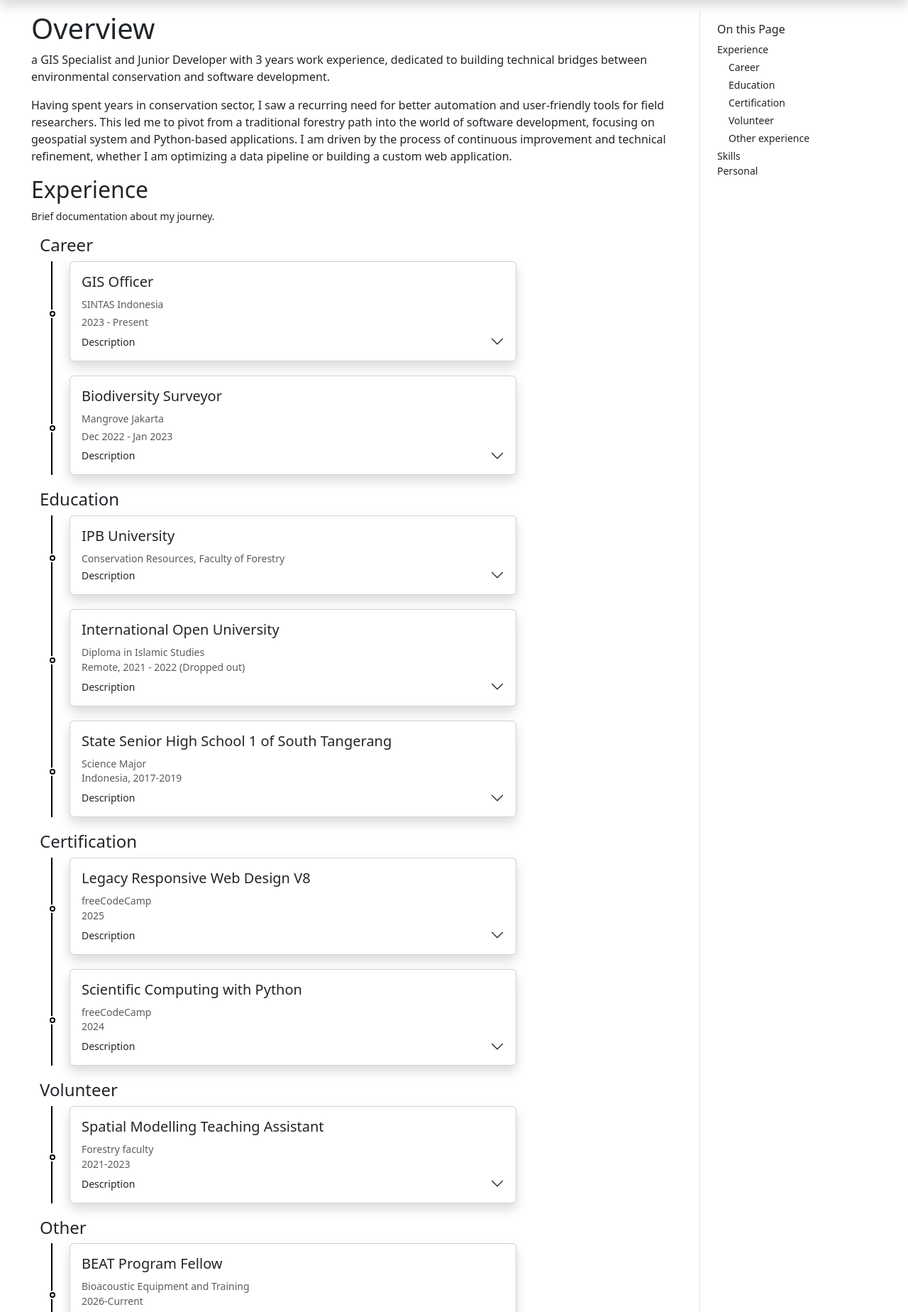
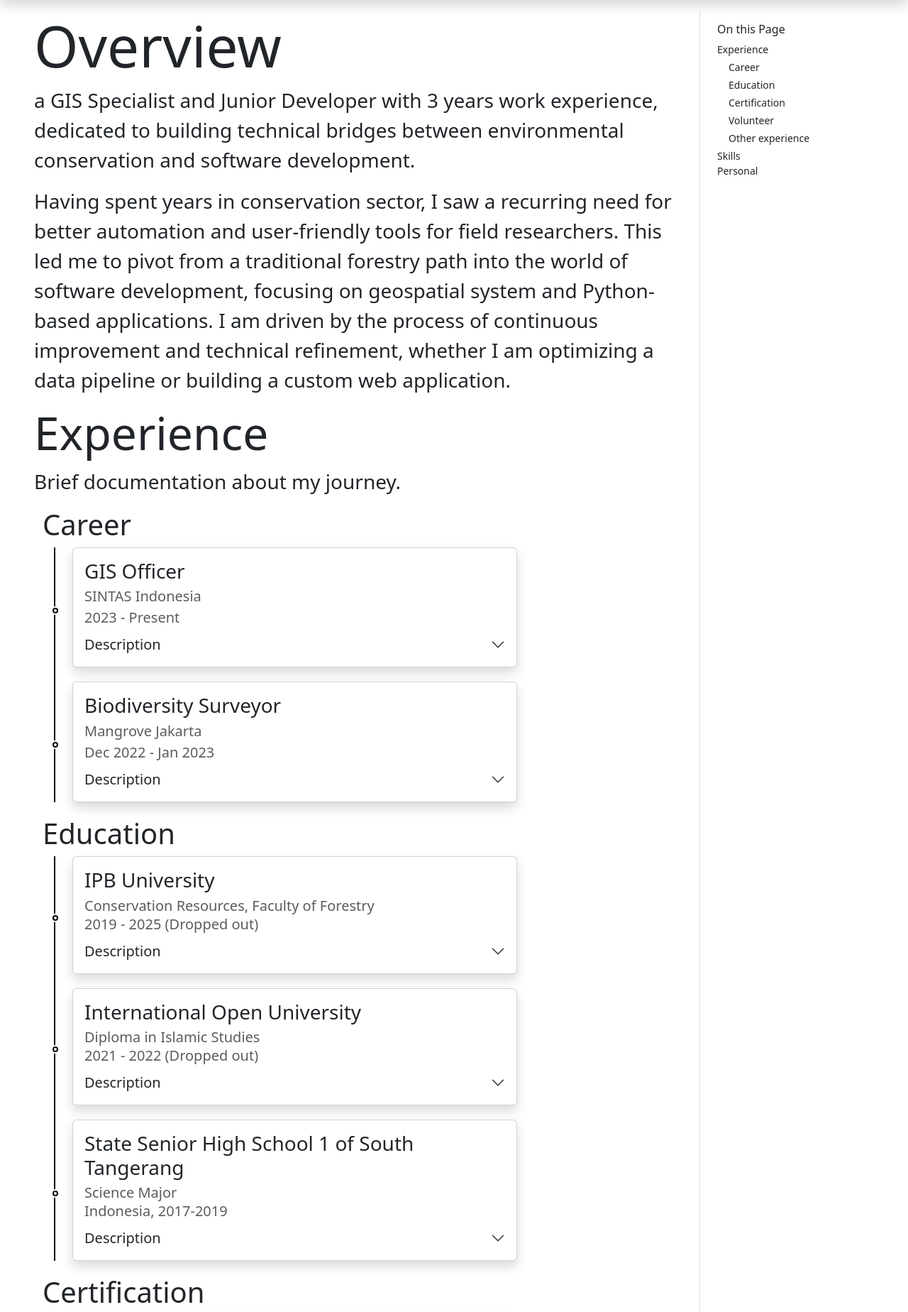
Before and after one commit to gPaluzi/gioWeb, a Flask app: page /about in a window 1280 px wide. Shown: the part 72-1920 px from the top of the page at 71% size. Run offline with Flask 3, Linux system fonts and the light colour scheme.

Commit message:
mod experience font-size

```diff
--- a/data/about.json
+++ b/data/about.json
@@ -26,13 +26,13 @@
             {
                 "place": "IPB University",
                 "major": "Conservation Resources, Faculty of Forestry",
-                "timeplace": "Indonesia, 2019 - 2025 (Dropped out)",
+                "time": "2019 - 2025 (Dropped out)",
                 "description":"Lorem ipsum dolor sit amet consectetur adipiscing elit."
             },
             {
                 "place": "International Open University",
                 "major": "Diploma in Islamic Studies",
-                "time": "Remote, 2021 - 2022  (Dropped out)",
+                "time": "2021 - 2022  (Dropped out)",
                 "description":"Lorem ipsum dolor sit amet consectetur adipiscing elit."
             },
             {
--- a/templates/about.html
+++ b/templates/about.html
@@ -5,50 +5,47 @@
     <div class="row">
 
         <!-- Content -->
-        <div class="col-9">
+        <div class="col-9 ps-3">
 
             <!-- Opening paragraph -->
             <div class="container-fluid">
-                <h1 class="display-4 fs-1 fw-medium">{{ about.opening.title }}</h1>
+                <h1 class="display-1 fw-normal">{{ about.opening.title }}</h1>
                 {% for p in about.opening.paragraph %}
-                <p class="lead fs-6"> {{ p }}</p>
+                <p class="lead fs-3"> {{ p }}</p>
                 {% endfor %}
             </div>
 
             <!-- Content sections -->
-
             <!-- Experience section -->
             <div class="container-fluid">
-                <h2 class="display-6 fs-2 fw-medium" id="experience">Experience</h2>
-                <p  class="small fw-light">{{ about.experience.intro }}</p>
+                <h2 class="display-3 fw-normal" id="experience">Experience</h2>
+                <p  class="lead fs-3">{{ about.experience.intro }}</p>
 
                 <!-- Career subsection -->
                 <div class="container-fluid ps-6">
-                    <h3 class="display-6 fs-4 fw-medium" id="career">Career</h3>
+                    <h3 class="display-6 fw-normal" id="career">Career</h3>
                     <div class="timeline fw-light">
                         {% for job in about.experience.career %}
                         <div class="timeline-item card shadow w-75">
                             <div class="card-body">
-                                <h3 class="card-title fs-5 fw-medium mb-3">
+                                <h4 class="card-title fs-3 fw-medium mb-2">
                                     {{ job.title }}
-                                </h3>
-                                <h4 class="card-subtitle small mb-2 fw-normal text-body-secondary">
+                                </h4>
+                                <p class="card-subtitle fs-5 mb-0 fw-normal text-body-secondary">
                                     {{ job.place }}
-                                </h4>
-                                <h5 class="card-title small mb-2 fw-normal text-body-secondary">
+                                </p>
+                                <p class="card-title fs-5 mb-2 fw-normal text-body-secondary">
                                     {{ job.period }}
-                                </h5>
+                                </p>
                                 <div class="accordion accordion-flush" id="accordionExample">
                                     <div class="accordion-item border-0">
                                         <p class="accordion-header">
-                                            <button class="accordion-button collapsed px-0 py-0 fs-6 fw-light" type="button" data-bs-toggle="collapse" data-bs-target="#collapse{{ loop.index }}">
-                                                <p class="small mb-0">
-                                                    Description
-                                                </p>
+                                            <button class="accordion-button collapsed px-0 py-0 fs-5 mb-0 fw-light" type="button" data-bs-toggle="collapse" data-bs-target="#collapse{{ loop.index }}">
+                                                Description
                                             </button>
                                         </p>
                                         <div id="collapse{{ loop.index }}" class="accordion-collapse collapse" data-bs-parent="#accordionExample">
-                                            <div class="accordion-body px-0 pt-2 pb-0 small">
+                                            <div class="accordion-body px-0 pt-2 pb-0 fs-5">
                                                 {{job.description}}
                                             </div>
                                         </div>
@@ -60,31 +57,29 @@
                     </div>
 
                     <!-- Education subsection -->
-                    <h3 class="display-6 fs-4 fw-medium" id="education">Education</h3>
+                    <h3 class="display-6 fw-normal" id="education">Education</h3>
                     <div class="timeline fw-light">
                         {% for job in about.experience.education %}
                         <div class="timeline-item card shadow w-75">
                             <div class="card-body">
-                                <h3 class="card-title fs-5 fw-medium mb-3">
+                                <h4 class="card-title fs-3 fw-medium mb-2">
                                     {{ job.place }}
-                                </h3>
-                                <h4 class="card-subtitle small mb-2 fw-normal text-body-secondary">
+                                </h4>
+                                <p class="card-subtitle fs-5 mb-0 fw-normal text-body-secondary">
                                     {{ job.major }}
-                                </h4>
-                                <h5 class="card-subtitle small mb-2 fw-normal text-body-secondary">
+                                </p>
+                                <p class="card-subtitle fs-5 mb-2 fw-normal text-body-secondary">
                                     {{ job.time}}
-                                </h5>
+                                </p>
                                 <div class="accordion accordion-flush" id="accordionExample">
                                     <div class="accordion-item border-0">
                                         <p class="accordion-header">
-                                            <button class="accordion-button collapsed px-0 py-0 fs-6 fw-light" type="button" data-bs-toggle="collapse" data-bs-target="#collapse{{ loop.index }}">
-                                                <p class="small mb-0">
-                                                    Description
-                                                </p>
+                                            <button class="accordion-button collapsed px-0 py-0 fs-5 mb-0 fw-light" type="button" data-bs-toggle="collapse" data-bs-target="#collapse{{ loop.index }}">
+                                                Description
                                             </button>
                                         </p>
                                         <div id="collapse{{ loop.index }}" class="accordion-collapse collapse" data-bs-parent="#accordionExample">
-                                            <div class="accordion-body px-0 pt-2 pb-0 small">
+                                            <div class="accordion-body px-0 pt-2 pb-0 fs-5">
                                                 {{job.description}}
                                             </div>
                                         </div>
@@ -96,31 +91,29 @@
                     </div>
 
                     <!-- Certification subection -->
-                    <h3 class="display-6 fs-4 fw-medium" id="certification">Certification</h3>
+                    <h3 class="display-6 fw-normal" id="certification">Certification</h3>
                     <div class="timeline fw-light">
                         {% for job in about.experience.certification %}
                         <div class="timeline-item card shadow w-75">
                             <div class="card-body">
-                                <h3 class="card-title fs-5 fw-medium mb-3">
+                                <h4 class="card-title fs-3 fw-medium mb-2">
                                     {{ job.title }}
-                                </h3>
-                                <h4 class="card-subtitle small mb-2 fw-normal text-body-secondary">
+                                </h4>
+                                <p class="card-subtitle fs-5 mb-0 fw-normal text-body-secondary">
                                     {{ job.publisher }}
-                                </h4>
-                                <h5 class="card-subtitle small mb-2 fw-normal text-body-secondary">
+                                </p>
+                                <p class="card-subtitle fs-5 mb-2 fw-normal text-body-secondary">
                                     {{ job.time }}
-                                </h5>
+                                </p>
                                 <div class="accordion accordion-flush" id="accordionExample">
                                     <div class="accordion-item border-0">
                                         <p class="accordion-header">
-                                            <button class="accordion-button collapsed px-0 py-0 fs-6 fw-light" type="button" data-bs-toggle="collapse" data-bs-target="#collapse{{ loop.index }}">
-                                                <p class="small mb-0">
-                                                    Description
-                                                </p>
+                                            <button class="accordion-button collapsed px-0 py-0 fs-5 mb-0 fw-light" type="button" data-bs-toggle="collapse" data-bs-target="#collapse{{ loop.index }}">
+                                                Description
                                             </button>
                                         </p>
                                         <div id="collapse{{ loop.index }}" class="accordion-collapse collapse" data-bs-parent="#accordionExample">
-                                            <div class="accordion-body px-0 pt-2 pb-0 small">
+                                            <div class="accordion-body px-0 pt-2 pb-0 fs-5">
                                                 {{job.description}}
                                             </div>
                                         </div>
@@ -132,31 +125,29 @@
                     </div>
 
                     <!-- Volunteer subsection -->
-                    <h3 class="display-6 fs-4 fw-medium" id="volunteer">Volunteer</h3>
+                    <h3 class="display-6 fw-normal" id="volunteer">Volunteer</h3>
                     <div class="timeline fw-light">
                         {% for job in about.experience.volunteer %}
                         <div class="timeline-item card shadow w-75">
                             <div class="card-body">
-                                <h3 class="card-title fs-5 mb-3 fw-medium">
+                                <h4 class="card-title fs-3 fw-medium mb-2">
                                     {{ job.activity }}
-                                </h3>
-                                <h4 class="card-subtitle small mb-2 fw-normal text-body-secondary">
+                                </h4>
+                                <p class="card-subtitle fs-5 mb-0 fw-normal text-body-secondary">
                                     {{ job.place }}
-                                </h4>
-                                <h5 class="card-subtitle small mb-2 fw-normal text-body-secondary">
+                                </p>
+                                <p class="card-subtitle fs-5 mb-2 fw-normal text-body-secondary">
                                     {{ job.time }}
-                                </h5>
+                                </p>
                                 <div class="accordion accordion-flush" id="accordionExample">
                                     <div class="accordion-item border-0">
                                         <p class="accordion-header">
-                                            <button class="accordion-button collapsed px-0 py-0 fs-6 fw-light" type="button" data-bs-toggle="collapse" data-bs-target="#collapse{{ loop.index }}">
-                                                <p class="small mb-0">
-                                                    Description
-                                                </p>
+                                            <button class="accordion-button collapsed px-0 py-0 fs-5 mb-0 fw-light" type="button" data-bs-toggle="collapse" data-bs-target="#collapse{{ loop.index }}">
+                                                Description
                                             </button>
                                         </p>
                                         <div id="collapse{{ loop.index }}" class="accordion-collapse collapse" data-bs-parent="#accordionExample">
-                                            <div class="accordion-body px-0 pt-2 pb-0 small">
+                                            <div class="accordion-body px-0 pt-2 pb-0 fs-5">
                                                 {{job.description}}
                                             </div>
                                         </div>
@@ -168,31 +159,29 @@
                     </div>
 
                     <!-- Other experience subsection -->
-                    <h3 class="display-6 fs-4 fw-medium" id="oth-exp">Other</h3>
+                    <h3 class="display-6 fw-normal" id="oth-exp">Other</h3>
                     <div class="timeline fw-light">
                         {% for job in about.experience.other %}
                         <div class="timeline-item card shadow w-75">
                             <div class="card-body">
-                                <h3 class="card-title fs-5 mb-3 fw-medium">
+                                <h4 class="card-title fs-3 fw-medium mb-2">
                                     {{ job.activity }}
-                                </h3>
-                                <h4 class="card-subtitle small mb-2 fw-normal text-body-secondary">
+                                </h4>
+                                <p class="card-subtitle fs-5 mb-0 fw-normal text-body-secondary">
                                     {{ job.explain }}
-                                </h4>
-                                <h5 class="card-subtitle small mb-2 fw-normal text-body-secondary">
+                                </p>
+                                <p class="card-subtitle fs-5 mb-2 fw-normal text-body-secondary">
                                     {{ job.time }}
-                                </h5>
+                                </p>
                                 <div class="accordion accordion-flush" id="accordionExample">
                                     <div class="accordion-item border-0">
                                         <p class="accordion-header">
-                                            <button class="accordion-button collapsed px-0 py-0 fs-6 fw-light" type="button" data-bs-toggle="collapse" data-bs-target="#collapse{{ loop.index }}">
-                                                <p class="small mb-0">
-                                                    Description
-                                                </p>
+                                            <button class="accordion-button collapsed px-0 py-0 fs-5 mb-0 fw-light" type="button" data-bs-toggle="collapse" data-bs-target="#collapse{{ loop.index }}">
+                                                Description
                                             </button>
                                         </p>
                                         <div id="collapse{{ loop.index }}" class="accordion-collapse collapse" data-bs-parent="#accordionExample">
-                                            <div class="accordion-body px-0 pt-2 pb-0 small">
+                                            <div class="accordion-body px-0 pt-2 pb-0 fs-5">
                                                 {{job.description}}
                                             </div>
                                         </div>
@@ -211,12 +200,18 @@
                 <p  class="small">{{ about.skills.intro }}</p>
                 {% for category in about.skills.categories %}
                 <h3>{{category.name}}</h3>
+                <div class="card">
+                    <div></div>
+                </div>
                 <ul>
                     {% for skill in category.tools %}
                     <li>{{ skill }}</li>
                     {% endfor %}
                 </ul>
                 {% endfor %}
+            </div>
+
+            <div>
                 <h2>Personal</h2>
                 <p class="small">{{ about.personal.intro }}</p>
                 {% for hobby in about.personal.hobbies %}
```
